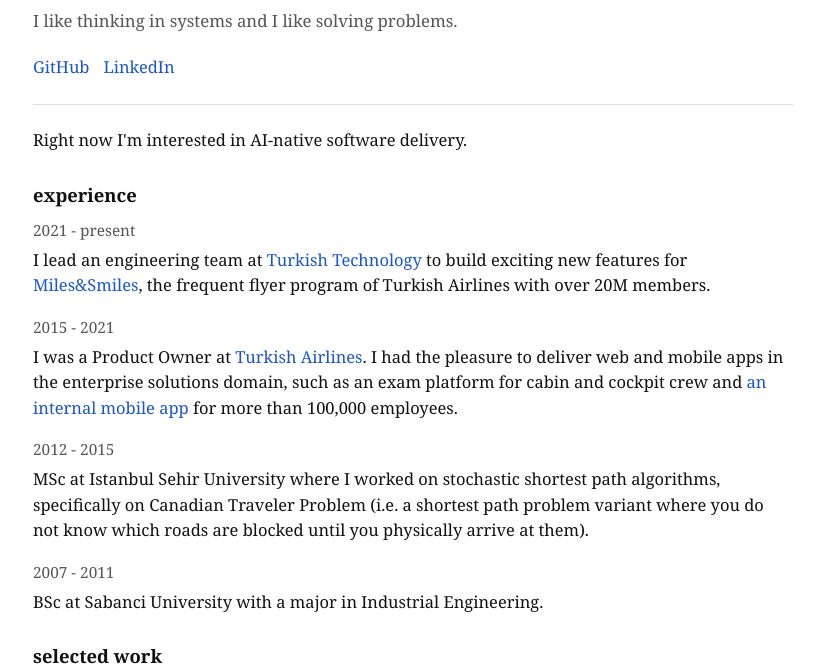
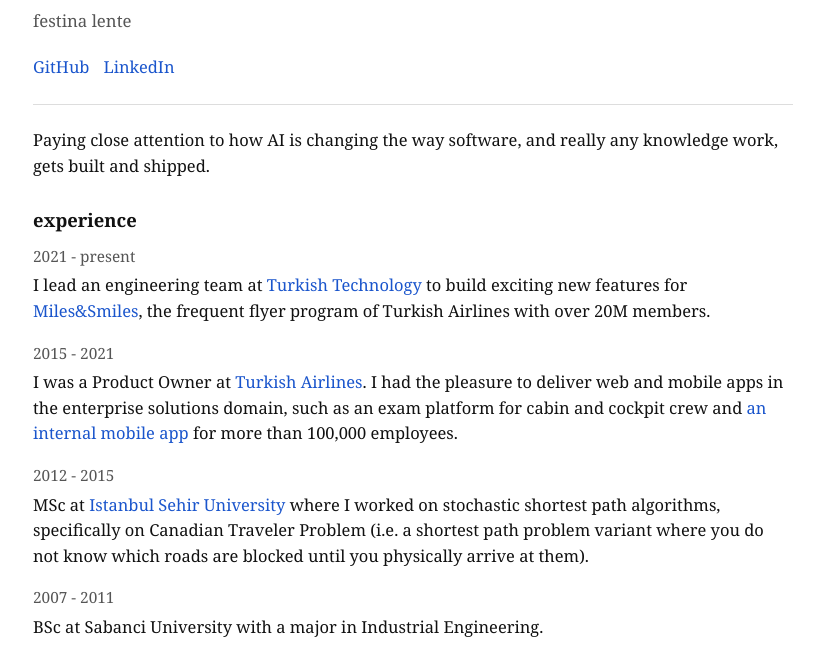
Before and after one commit to sahinof/sahinof-web-v4, a plain HTML site: page index.html in a window 1280 px wide. Shown: the part 95-760 px from the top of the page, without its empty margins (227-1040 px from the left). Drawn offline with Linux system fonts and the light colour scheme.

Commit message:
Revise personal subtitle and interests description
Updated personal information and interests in the index.html file.

```diff
--- a/index.html
+++ b/index.html
@@ -125,7 +125,7 @@
   <main>
     <header>
       <h1>Furkan Şahin</h1>
-      <p class="subtitle">I like thinking in systems and I like solving problems.</p>
+      <p class="subtitle">festina lente</p>
       <ul class="links">
         <li><a href="https://github.com/sahinof" target="_blank" rel="noreferrer">GitHub</a></li>
         <li><a href="https://www.linkedin.com/in/sahinfurkan" target="_blank" rel="noreferrer">LinkedIn</a></li>
@@ -136,7 +136,7 @@
 
     <section class="section">
       <p>
-        Right now I'm interested in AI-native software delivery.
+        Paying close attention to how AI is changing the way software, and really any knowledge work, gets built and shipped.
       </p>
     </section>
 
@@ -160,7 +160,7 @@
       <div class="timeline-item">
         <span class="year">2012 - 2015</span>
         <p>
-          MSc at Istanbul Sehir University where I worked on stochastic shortest path algorithms, specifically on Canadian Traveler Problem (i.e. a shortest path problem variant where you do not know which roads are blocked until you physically arrive at them).
+          MSc at <a href="https://en.wikipedia.org/wiki/Istanbul_Şehir_University">Istanbul Sehir University</a> where I worked on stochastic shortest path algorithms, specifically on Canadian Traveler Problem (i.e. a shortest path problem variant where you do not know which roads are blocked until you physically arrive at them).
         </p>
       </div>
 
```
